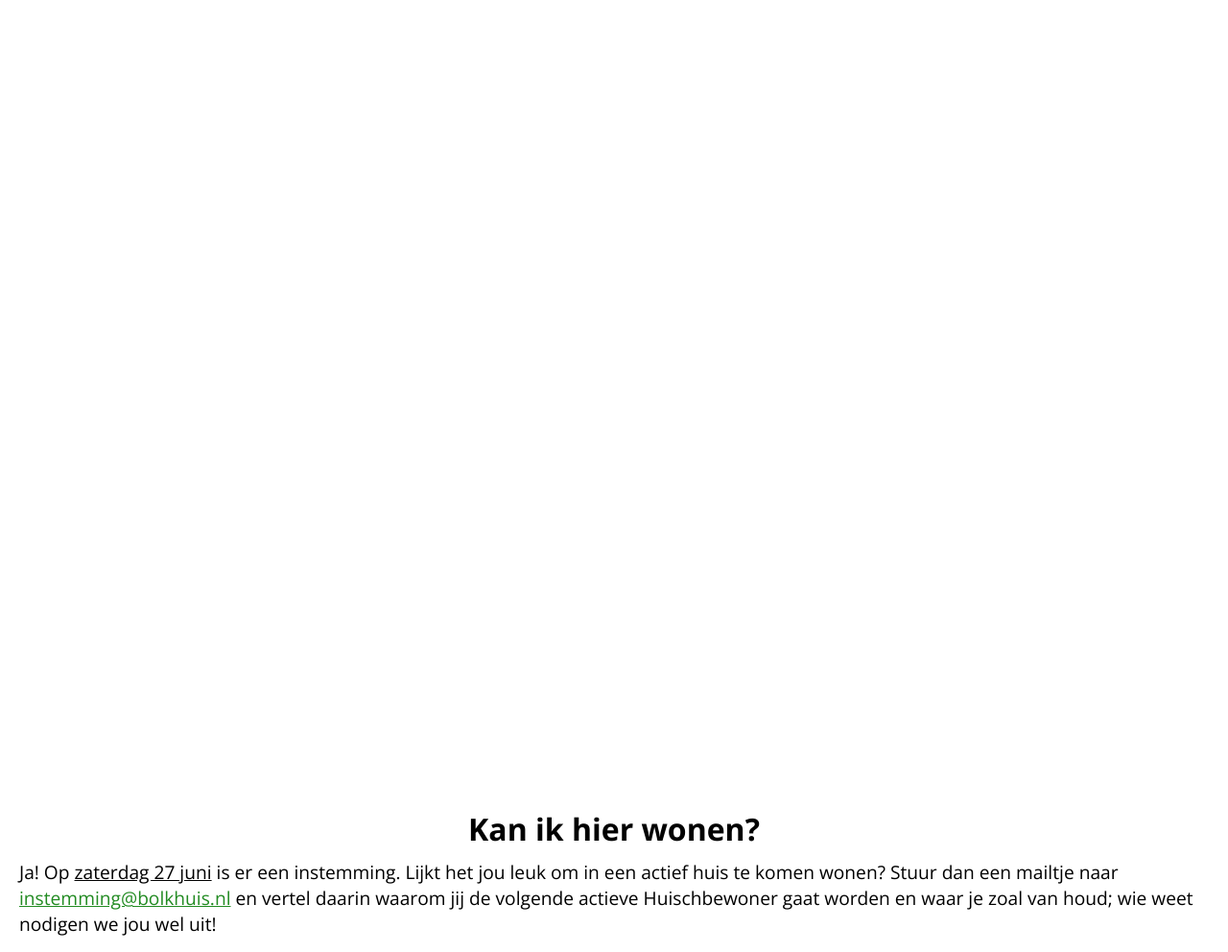
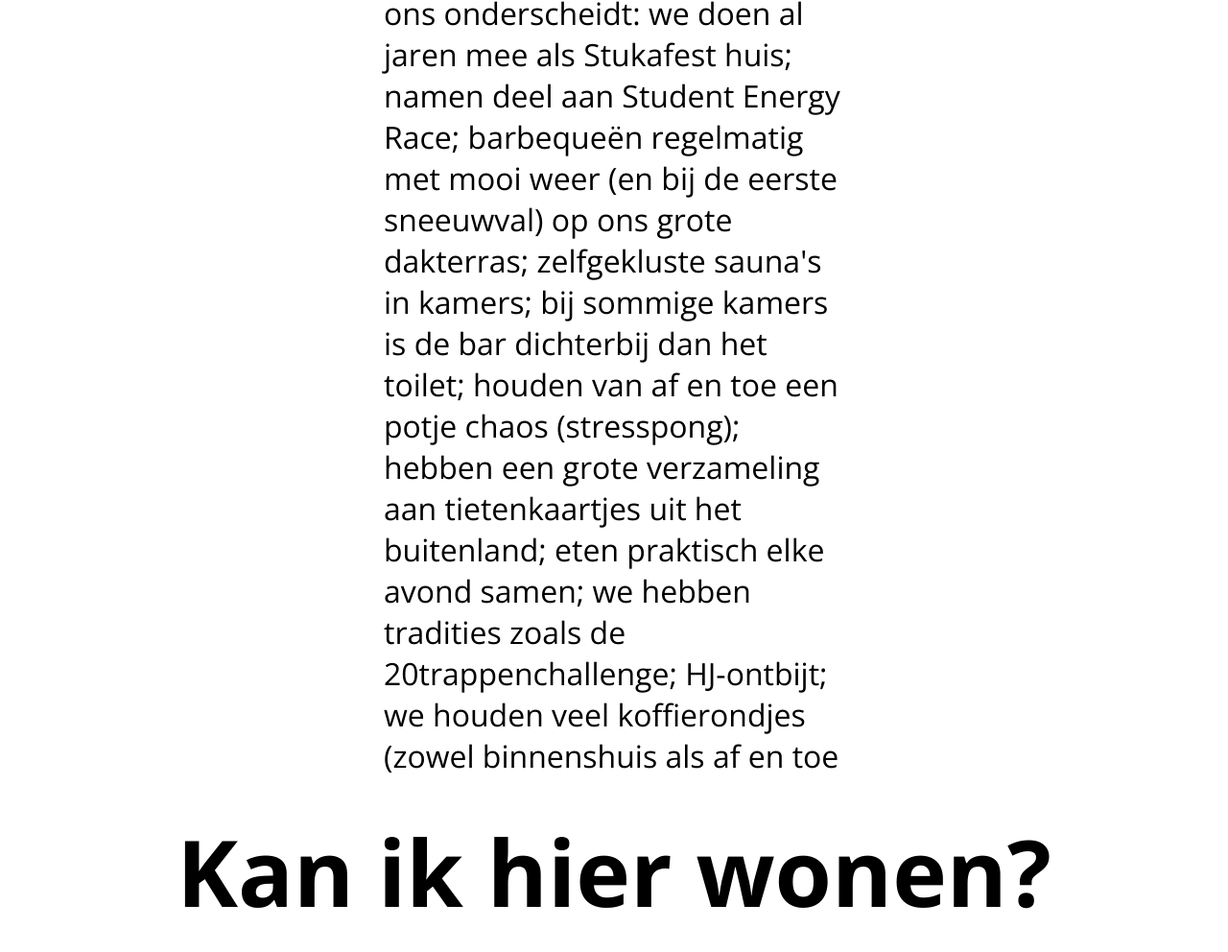
Before and after one commit to Bolkhuisch/bolkhuis.ch, a plain HTML site: page public_html/index.html in a window 1280 px wide. Shown: the part 1588-2580 px from the top of the page at 96% size. Drawn offline with nearby package versions, Linux system fonts and the light colour scheme.

Commit message:
Change styles for PCs

```diff
--- a/public_html/css/default.css
+++ b/public_html/css/default.css
@@ -80,7 +80,8 @@ u {
 /* pc */
 @media only screen and (min-width: 769px) {
     .title h1 {
-        font-size: 400%;
+        /* font-size: 400%; */
+        font-size: 600%;
     }
 }
 
@@ -117,10 +118,12 @@ u {
 /* pc */
 @media only screen and (min-width: 769px) {
     .card h1 {
-        /* TODO add tablet .description h1 */
+        font-size: 600%;
+        margin-bottom: 60px;
     }
     .card p {
-        /* TODO add tablet .description p */
+        font-size: 200%;
+        padding: 0 400px 0 400px;
     }
 }
 
@@ -153,7 +156,10 @@ u {
 /* pc */
 @media only screen and (min-width: 769px) {
     .huischborrel p {
-        /* font-size: 400%; */
+        font-size: 600%;
+    }
+    .huischborrel span#huischborrel-placeholder {
+        font-size: 300%;
     }
 }
 
```
